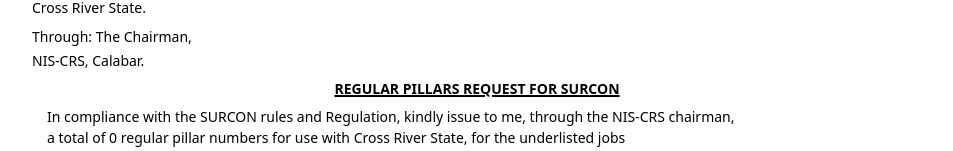
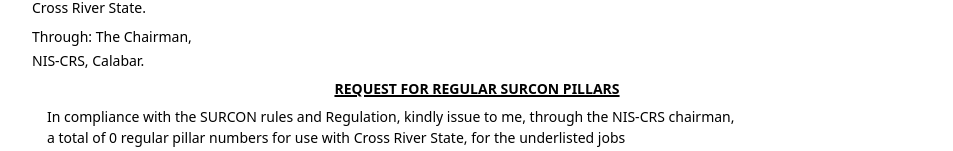
Before and after one commit to ekpenyongeetim/survey-applications, a React (Vite) app: page /apply in a window 1280 px wide. Both pictures are taken after a click on the button "Next". Shown: the part 180-331 px from the top of the page, without its empty margins (163-1116 px from the left). Built offline with nearby package versions, Linux system fonts and the light colour scheme.

Commit message:
chnaging request for surcon pillar

```diff
--- a/src/components/Form1Body.jsx
+++ b/src/components/Form1Body.jsx
@@ -35,7 +35,7 @@
         </p>
       </section>
       <section>
-        <p className="letter-topic">REGULAR PILLARS REQUEST FOR SURCON</p>
+        <p className="letter-topic">REQUEST FOR REGULAR SURCON PILLARS</p>
         <p className="letter-body">
           In compliance with the SURCON rules and Regulation, kindly issue to
           me, through the NIS-CRS chairman,
--- a/src/components/JobList.jsx
+++ b/src/components/JobList.jsx
@@ -15,7 +15,7 @@
         />
       ))}
 
-      {formData.step1.length < 4 && (
+      {formData.step1.length < 8 && (
         <button className="submit" type="button" onClick={addNewUser}>
           Add Job
         </button>
--- a/vite.config.js
+++ b/vite.config.js
@@ -3,6 +3,6 @@
 
 // https://vitejs.dev/config/
 export default defineConfig({
-  base: "/survey-applications/",
+  base: "/",
   plugins: [react()],
 });
```
